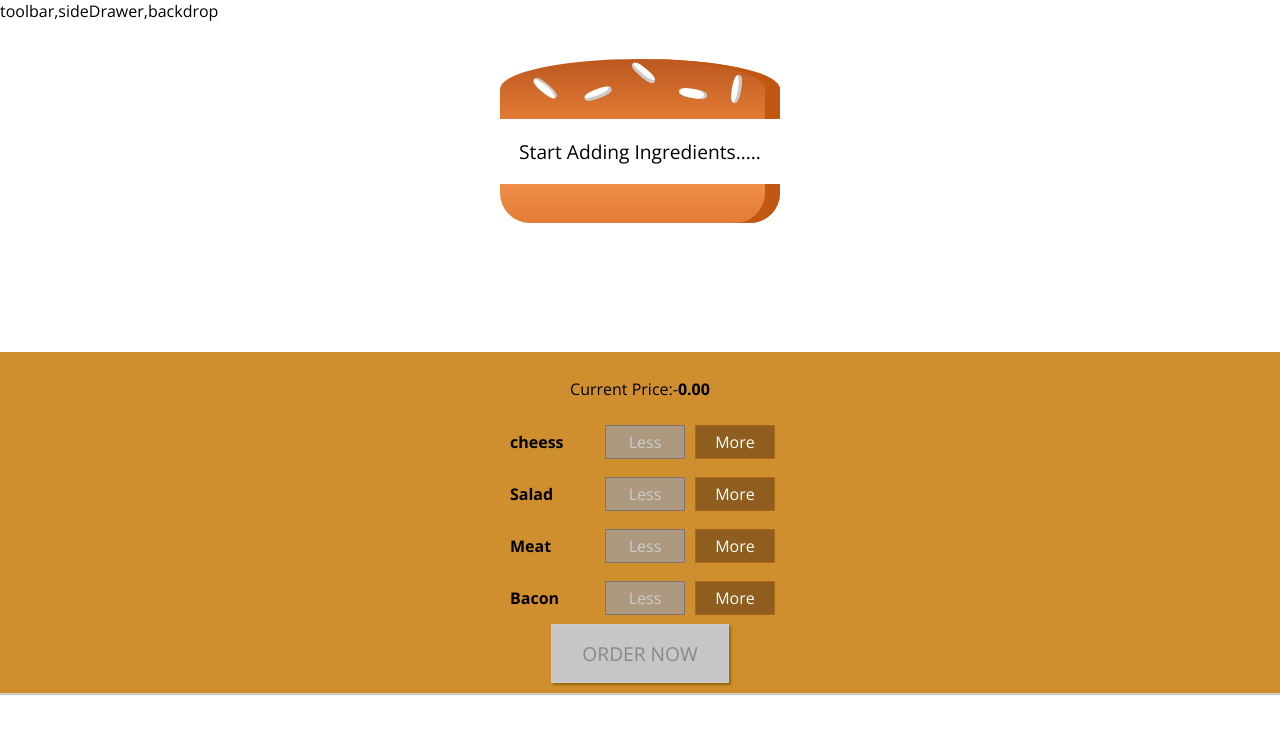
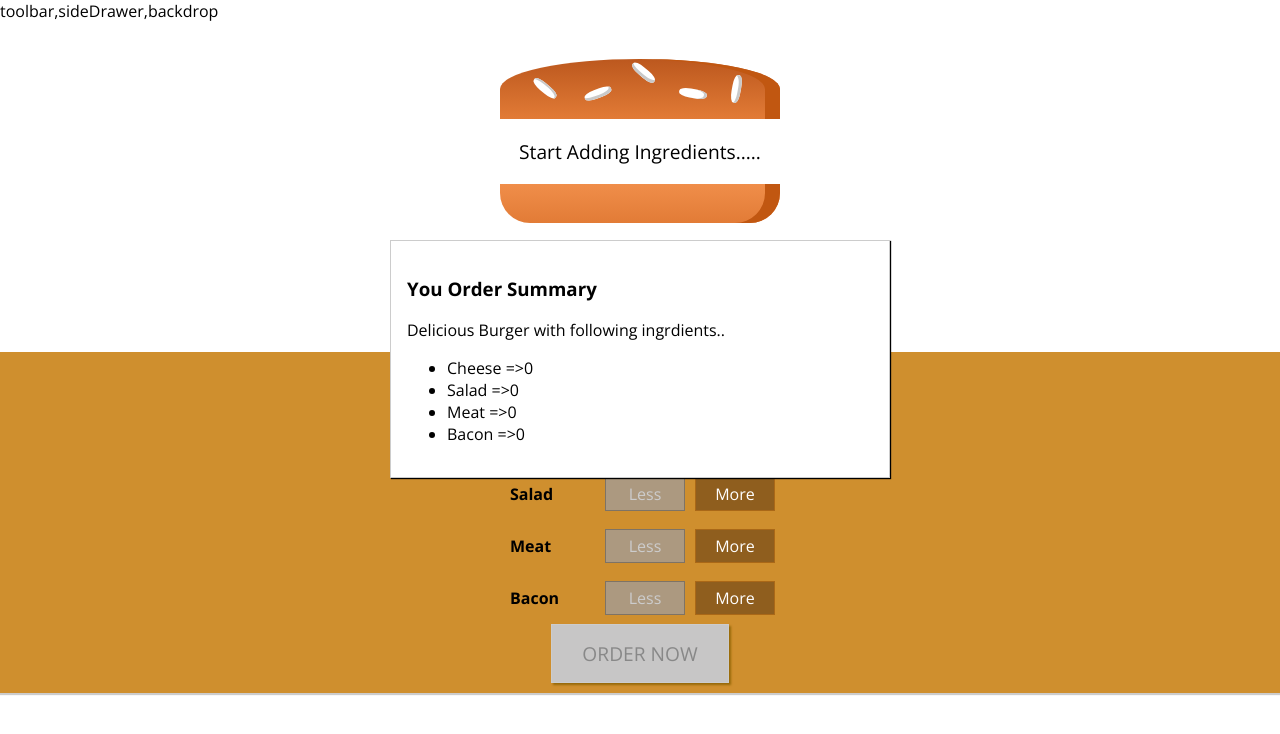
Before and after one commit to mandalashwini/burger-builder-app, a React app: page / in a window 1280 px wide. Shown: the top 734 px of the page. Built offline with nearby package versions, Linux system fonts and the light colour scheme.

Commit message:
added order details

```diff
--- /dev/null
+++ b/src/components/Burger/OrderSummary/OrderSummary.js
@@ -0,0 +1,23 @@
+import React from 'react'
+import Aux from '../../../hoc/Aux'
+import { Transform } from 'stream';
+const OrderSummary = (props) => {
+    const order_ingredients = Object.keys(props.ingredients).map(key =>{
+            return(
+                <li key={key}><span style={{textTransform : 'capitalize'}}>{key} </span>=>{props.ingredients[key]}</li>
+            )
+    })
+
+
+    return (
+        <Aux>
+            <h3>You Order Summary</h3>
+            <p>Delicious Burger with following ingrdients..</p>
+            <ul>
+                {order_ingredients}
+            </ul>
+        </Aux>
+    )
+
+}
+export default OrderSummary
--- /dev/null
+++ b/src/components/UI/Modal/Modal.css
@@ -0,0 +1,20 @@
+.Modal {
+    position: fixed;
+    z-index: 500;
+    background-color: white;
+    width: 70%;
+    border: 1px solid #ccc;
+    box-shadow: 1px 1px 1px black;
+    padding: 16px;
+    left: 15%;
+    top: 30%;
+    box-sizing: border-box;
+    transition: all 0.3s ease-out;
+}
+
+@media (min-width: 600px) {
+    .Modal {
+        width: 500px;
+        left: calc(50% - 250px);
+    }
+}
--- /dev/null
+++ b/src/components/UI/Modal/Modal.js
@@ -0,0 +1,8 @@
+import React from 'react'
+import classes from './Modal.css'
+const Modal = (props) =>(
+    <div className={classes.Modal}>
+        {props.children}
+     </div>
+)
+export default Modal
--- a/src/containers/BurgerBuilder/BurgerBuilder.js
+++ b/src/containers/BurgerBuilder/BurgerBuilder.js
@@ -2,7 +2,8 @@
 import Aux from '../../hoc/Aux'
 import Burger from '../../components/Burger/Burger'
 import BuildControls from '../../components/Burger/BuildControls/BuildControls'
-import { access } from 'fs';
+import Modal from '../../components/UI/Modal/Modal'
+import OrderSummary from '../../components/Burger/OrderSummary/OrderSummary'
 const INGREDIENTS_PRICE = {
     cheese : 0.8,
     salad :0.4,
@@ -70,6 +71,9 @@
         }
         return(
             <Aux>
+                <Modal>
+                    <OrderSummary ingredients={this.state.ingredients} />
+                </Modal>
                     <Burger ingredients={this.state.ingredients}/>
                     <BuildControls AddIngredients={this.addIngredientHandler}
                     RemoveIngredients={this.removeIngredientsHandler}
--- a/src/registerServiceWorker.js
+++ b/src/registerServiceWorker.js
@@ -5,7 +5,7 @@
 // will only see deployed updates on the "N+1" visit to a page, since previously
 // cached resources are updated in the background.
 
-// To learn more about the benefits of this model, read https://goo.gl/KwvDNy.
+// To learn more about the benefits of this Modal, read https://goo.gl/KwvDNy.
 // This link also includes instructions on opting out of this behavior.
 
 const isLocalhost = Boolean(
```
Lines whose indentation alone changed are shown as unchanged.
